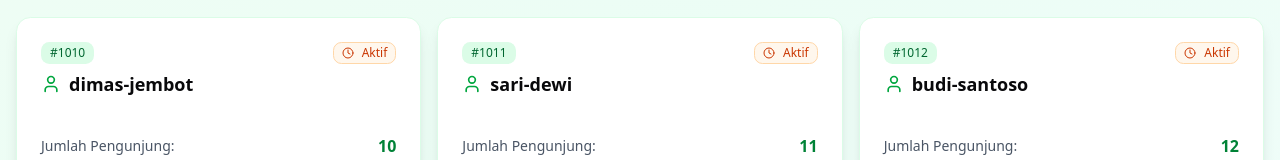
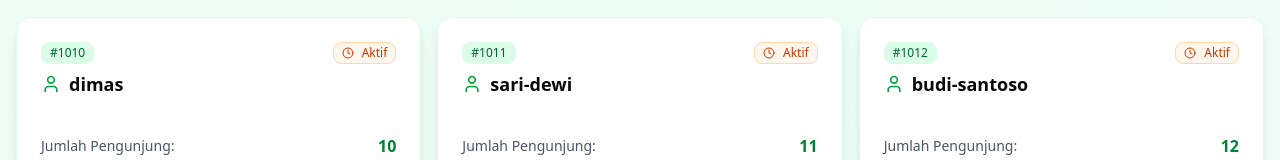
Before and after one commit to AtharFazle/waterfall-dashboard, a Next.js app: page /admin in a window 1280 px wide. Shown: the part 353-513 px from the top of the page. Built offline with nearby package versions, Linux system fonts and the light colour scheme.

Commit message:
feat: presentation

```diff
--- a/src/app/admin/page.tsx
+++ b/src/app/admin/page.tsx
@@ -50,7 +50,7 @@ export default function VisitorManagement({ onBack }: VisitorManagementProps) {
   const [visitors, setVisitors] = useState<Visitor[]>([
     {
       ticker_number: 1010,
-      name: "dimas-jembot",
+      name: "dimas",
       amount: 10,
       check_in_time: "2025-01-15 08:30:00",
       check_out_time: null,
```
